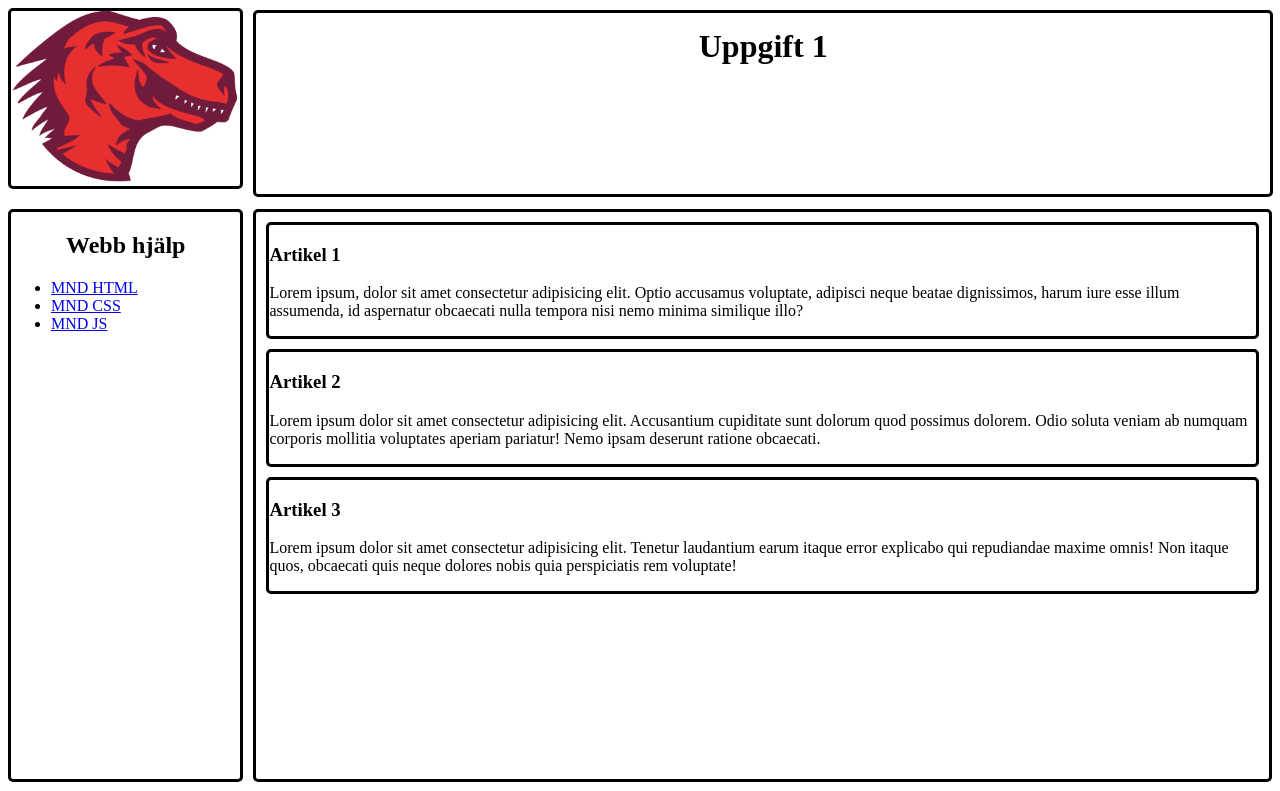
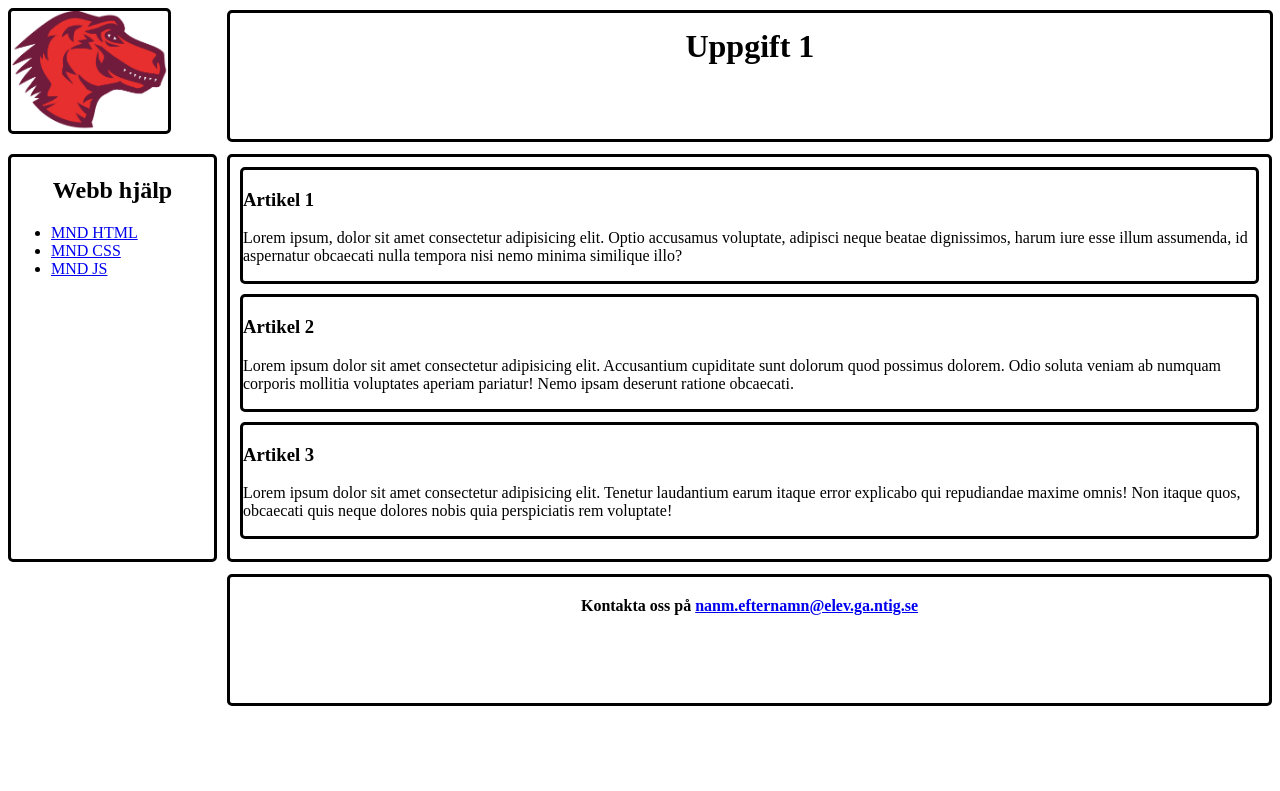
Before and after one commit to te22a-Lee-Theo/Lek_4uppg1, a plain HTML site: page index.html in a window 1280 px wide. Shown: the top 791 px of the page. Drawn offline with Linux system fonts and the light colour scheme.

Commit message:
image size change

```diff
--- a/style.css
+++ b/style.css
@@ -7,7 +7,7 @@
 }
 .pic
 {
-    height: 175px;
+    height: 120px;
     width: auto;
     border: solid black;
     border-radius: 5px;
```
